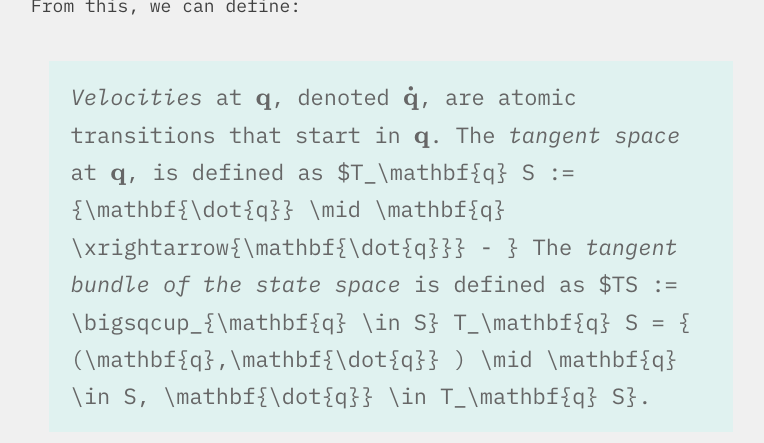
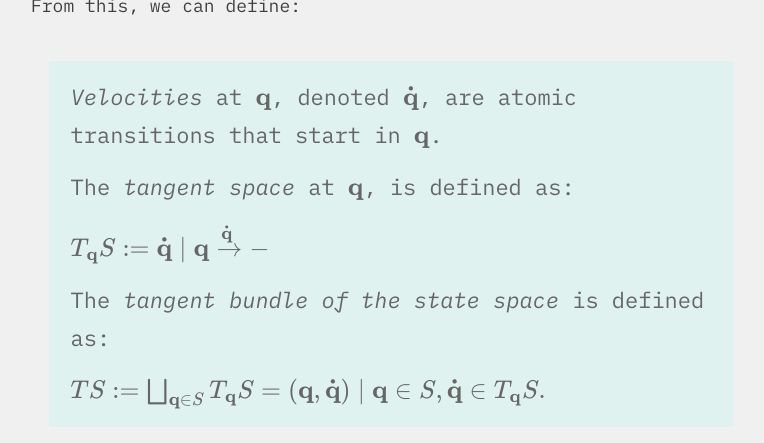
Before and after one commit to eric-downes/20sq-blog, a Jekyll site: the page built from _posts/2023-07-26-lagrangian-intent-search-i.md, in a window 1280 px wide and 900 px high, scrolled down 7638 px, cut to the strip 140-583 px from the top of the window. Shown: the whole strip, without its empty margins (249-1013 px from the left). Built offline with Jekyll 4.4.1, drawn with Linux system fonts in a browser that asks for light colours; formulas are drawn with MathJax 3; some of the changed text lies outside the part shown.

```diff
--- a/_posts/2023-07-26-lagrangian-intent-search-i.md
+++ b/_posts/2023-07-26-lagrangian-intent-search-i.md
@@ -98,8 +98,14 @@ As we said in the beginning, our state space $S$ is built out of a graph, the st
 From this, we can define:
 
 >*Velocities* at $\mathbf{q}$, denoted $\mathbf{\dot{q}}$, are atomic transitions that start in $\mathbf{q}$.
-> The *tangent space* at $\mathbf{q}$, is defined as $T_\mathbf{q} S := \{\mathbf{\dot{q}} \mid \mathbf{q} \xrightarrow{\mathbf{\dot{q}}} - \}
-> The *tangent bundle of the state space* is defined as $TS := \bigsqcup_{\mathbf{q} \in S} T_\mathbf{q} S = \{ (\mathbf{q},\mathbf{\dot{q}} ) \mid \mathbf{q} \in S, \mathbf{\dot{q}} \in T_\mathbf{q} S\}.
+>
+> The *tangent space* at $\mathbf{q}$, is defined as:
+>
+> $T_\mathbf{q} S := \{\mathbf{\dot{q}} \mid \mathbf{q} \xrightarrow{\mathbf{\dot{q}}} - \}$
+>
+> The *tangent bundle of the state space* is defined as:
+>
+> $TS := \bigsqcup_{\mathbf{q} \in S} T_\mathbf{q} S = \{ (\mathbf{q},\mathbf{\dot{q}} ) \mid \mathbf{q} \in S, \mathbf{\dot{q}} \in T_\mathbf{q} S\}.$
 
 ![TS](tex/done/TS.png)
 
```
Also changed, not shown: other parts of _posts/2023-07-26-lagrangian-intent-search-i.md (+1 -1 lines).
